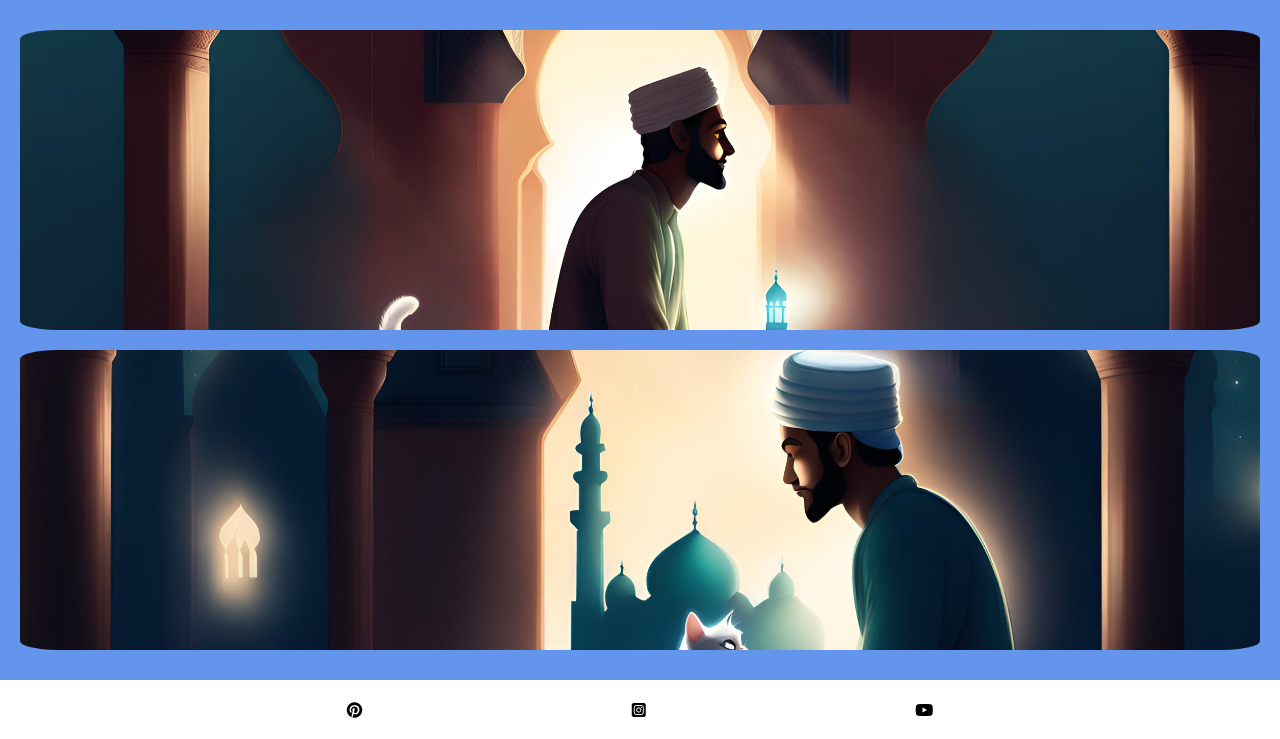
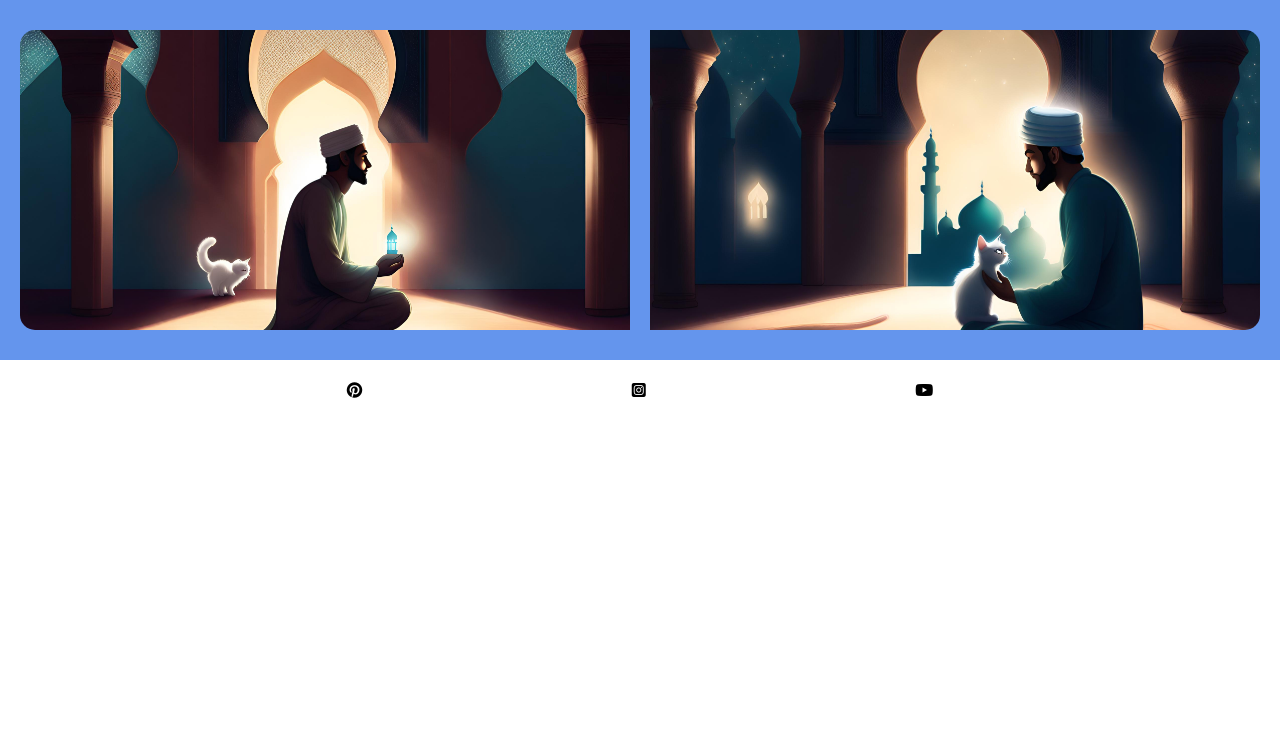
Before and after one commit to Bryaro/Portfolio-1-CodeInstitute, a plain HTML site: page biography.html in a window 1280 px wide. Shown: the part 752-1491 px from the top of the page. After the commit the page ends 1171 px from the top, so only its background shows below. Drawn offline with nearby package versions, Linux system fonts and the light colour scheme.

Commit message:
add new style for mediaquery screen of 1024px and more. add style to aside with flexdirection of row and gap:20px;, add style to both cat image classes .cat-image-1 and 2 with border radius

```diff
--- a/assets/css/style.css
+++ b/assets/css/style.css
@@ -340,6 +340,19 @@ footer {
 
 @media screen and (min-width:1024px) {
 
+    aside {
+        flex-direction: row;
+        gap: 20px;
+    }
+
+    .cat-image-1 {
+        border-radius: 15px 0 0 15px;
+    }
+
+    .cat-image-2 {
+        border-radius: 0 15px 15px 0;
+    }
+
 
     /* move the aside with style above iframe when screen is 1024px or more */
     /* aside {
```
